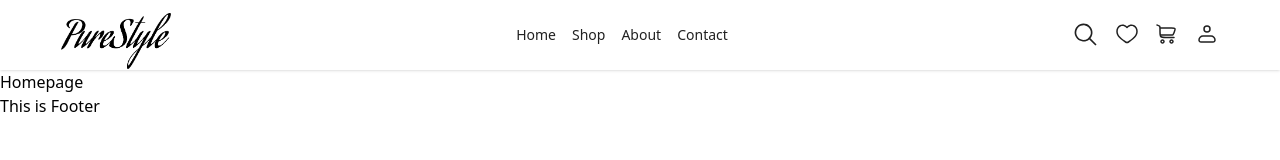
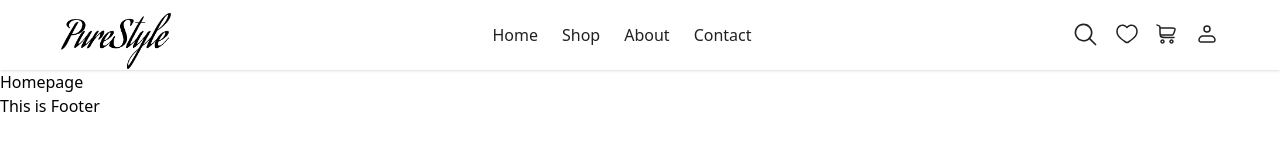
Before and after one commit to Sagar9980/Pure-Style, a React (Vite) app in the folder client/: page / in a window 1280 px wide. Shown: the top 160 px of the page. Built offline with nearby package versions, Linux system fonts and the light colour scheme.

Commit message:
fix: fixed navigation bar

```diff
--- a/client/src/Components/Navbar/index.tsx
+++ b/client/src/Components/Navbar/index.tsx
@@ -13,26 +13,18 @@ const Navbar = () => {
           <div className="relative top-[6px]">
             <img src="/logo-no-background.png" alt="logo" width={110} />
           </div>
-          <ul className="cursor-pointer text-sm text-eerieBlack">
+          <ul className=" flex gap-6 cursor-pointer text-eerieBlack">
             <Link to="/">
-              <li className="cursor-pointer block lg:inline-block hover:text-jet mr-4">
-                Home
-              </li>
+              <li className="cursor-pointer block hover:text-jet">Home</li>
             </Link>
             <Link to="/shop">
-              <li className="cursor-pointer block lg:inline-block hover:text-jet mr-4">
-                Shop
-              </li>
+              <li className="cursor-pointer block hover:text-jet">Shop</li>
             </Link>
             <Link to="/about">
-              <li className="cursor-pointer block lg:inline-block hover:text-jet mr-4">
-                About
-              </li>
+              <li className="cursor-pointer block hover:text-jet">About</li>
             </Link>
             <Link to="Contact">
-              <li className="cursor-pointer block lg:inline-block hover:text-jet">
-                Contact
-              </li>
+              <li className="cursor-pointer block hover:text-jet">Contact</li>
             </Link>
           </ul>
           <div className="flex gap-4">
```
